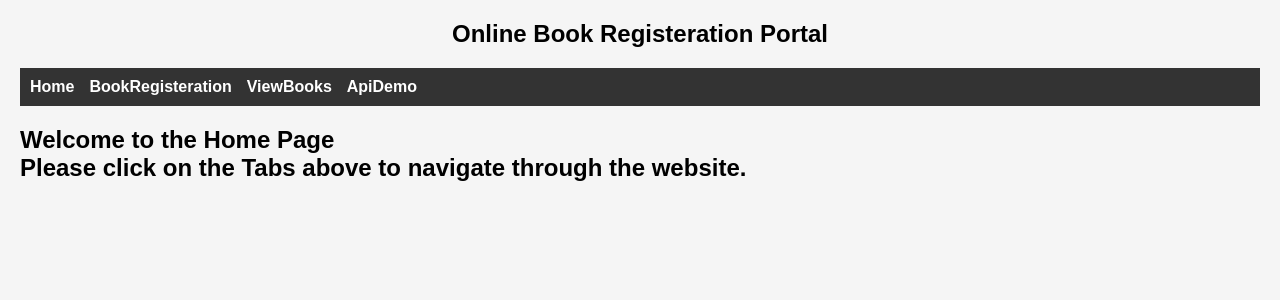
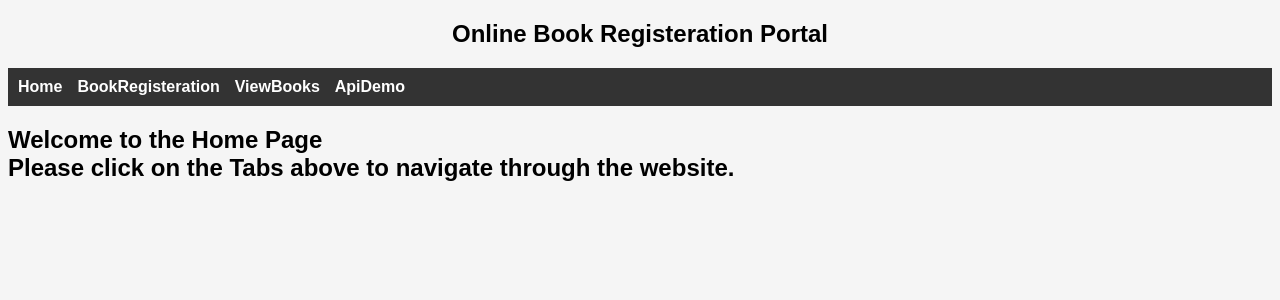
Before and after one commit to MohdSufiyanShirazi/FEDF-LAB-EXAM-2500031350, a React (Vite) app: page / in a window 1280 px wide. Shown: the top 300 px of the page. Built offline with nearby package versions, Linux system fonts and the light colour scheme.

Commit message:
modified

```diff
--- a/src/App.css
+++ b/src/App.css
@@ -1,11 +1,9 @@
-/* Page */
+
 body{
     font-family: Arial, Helvetica, sans-serif;
-    margin: 20px;
     background-color: #f5f5f5;
 }
 
-/* Navbar */
 .navbar{
     background-color: #333;
     padding: 10px;
```
